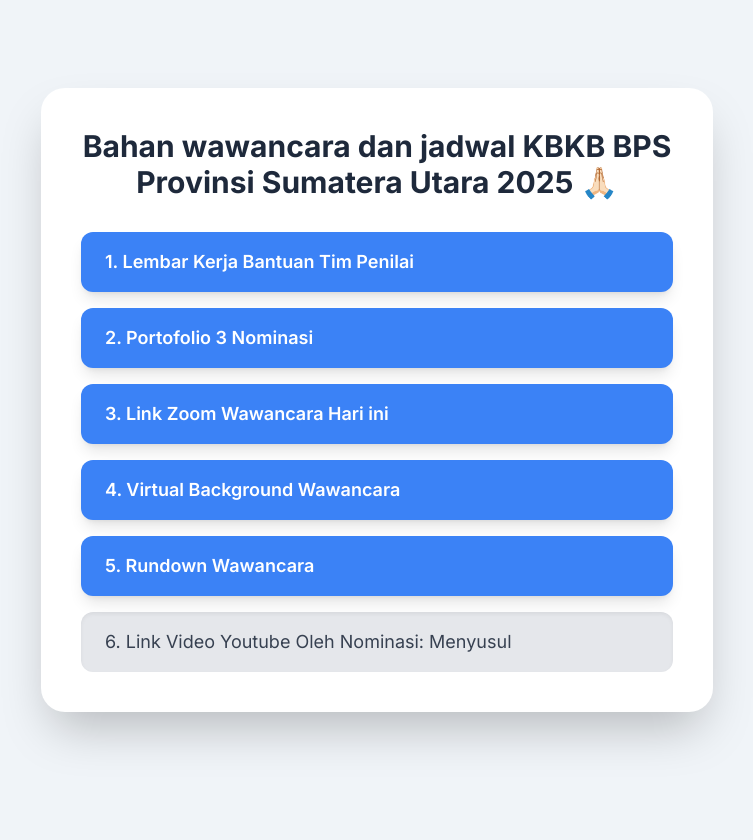
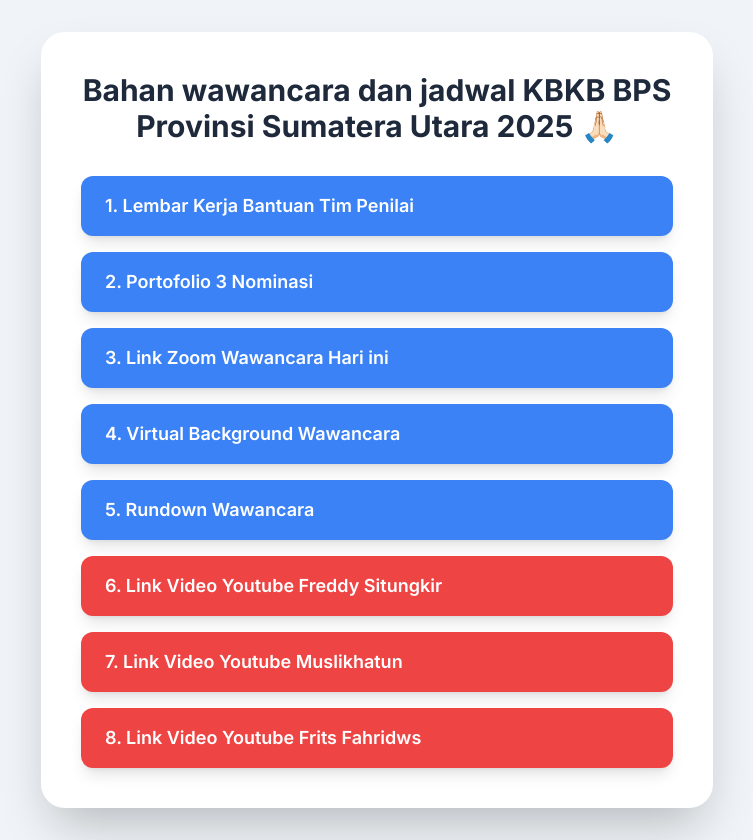
Before and after one commit to jeeefmo260101/KBKB2025, a plain HTML site: page index.html in a window 1280 px wide. Shown: the whole page, without its empty margins (263-1016 px from the left). Before the commit the page ends 800 px from the top, so only its background shows below. Drawn offline with nearby package versions, Linux system fonts and the light colour scheme.

Commit message:
Update index.html

```diff
--- a/index.html
+++ b/index.html
@@ -54,9 +54,24 @@
                 </div>
             </a>
 
-            <div class="bg-gray-200 text-gray-700 py-4 px-6 rounded-xl shadow-inner">
-                <p class="text-base sm:text-lg">6. Link Video Youtube Oleh Nominasi: Menyusul</p>
-            </div>
+            <!-- YouTube Links for Nominees -->
+            <a href="https://youtu.be/r_29OE_O02c" target="_blank" class="block w-full">
+                <div class="bg-red-500 hover:bg-red-600 text-white font-semibold py-4 px-6 rounded-xl shadow-lg transition-transform transform hover:scale-105 duration-200">
+                    <p class="text-base sm:text-lg">6. Link Video Youtube Freddy Situngkir</p>
+                </div>
+            </a>
+
+            <a href="http://s.bps.go.id/Kepala-bps1221-Berprestasi" target="_blank" class="block w-full">
+                <div class="bg-red-500 hover:bg-red-600 text-white font-semibold py-4 px-6 rounded-xl shadow-lg transition-transform transform hover:scale-105 duration-200">
+                    <p class="text-base sm:text-lg">7. Link Video Youtube Muslikhatun</p>
+                </div>
+            </a>
+
+            <a href="https://youtu.be/cI2H77W9DSE?si=AJrcxOF6C9sJwj2W" target="_blank" class="block w-full">
+                <div class="bg-red-500 hover:bg-red-600 text-white font-semibold py-4 px-6 rounded-xl shadow-lg transition-transform transform hover:scale-105 duration-200">
+                    <p class="text-base sm:text-lg">8. Link Video Youtube Frits Fahridws</p>
+                </div>
+            </a>
         </div>
     </div>
 </body>
```
